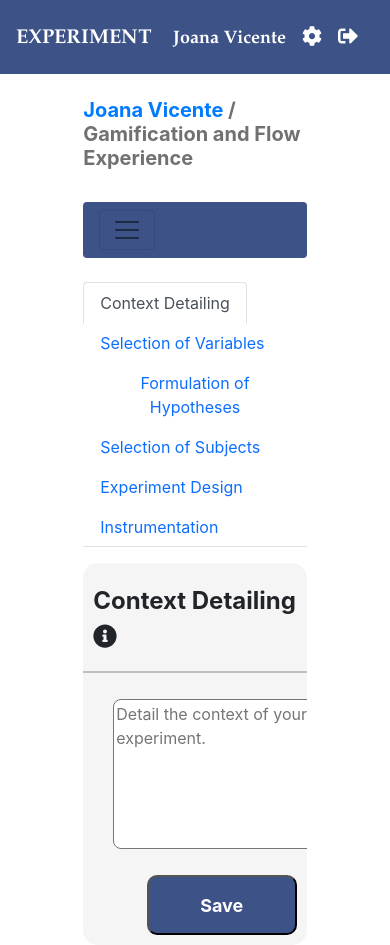
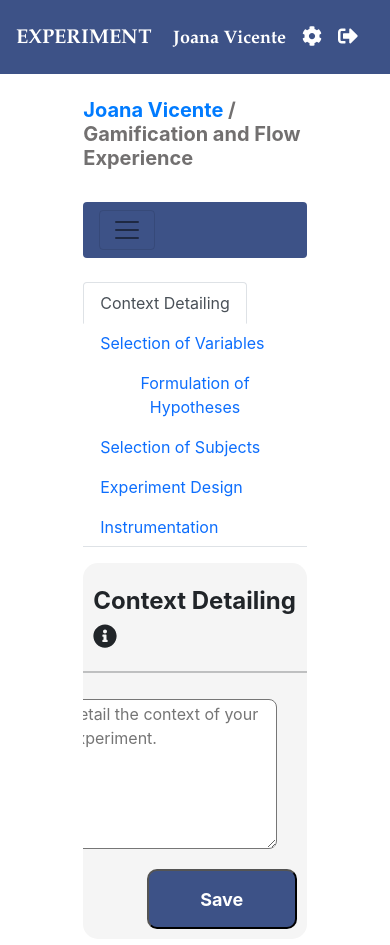
Before and after one commit to kamillatenorio/HCI-Project, a React (Create React App) app: page /planning in a window 390 px wide. Built offline with nearby package versions, Linux system fonts and the light colour scheme.

Commit message:
Turning textarea responsive

```diff
--- a/src/App.css
+++ b/src/App.css
@@ -180,12 +180,13 @@ body {
  }
 
  .experimentTextArea{
-  width: 95%;
+  max-width: 95%;
   border-radius: 8px;
   margin: 10px;
   margin-left: 30px;
-  margin-right: auto;
- }
+  margin-right: 30px;
+  float: right;
+}
 
  .experimentTitle{
    font-size: x-large;
```
